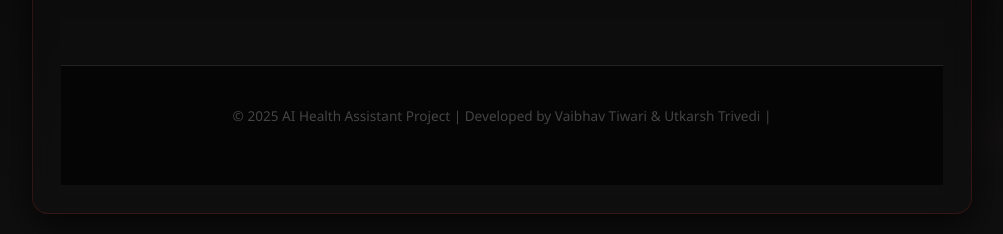
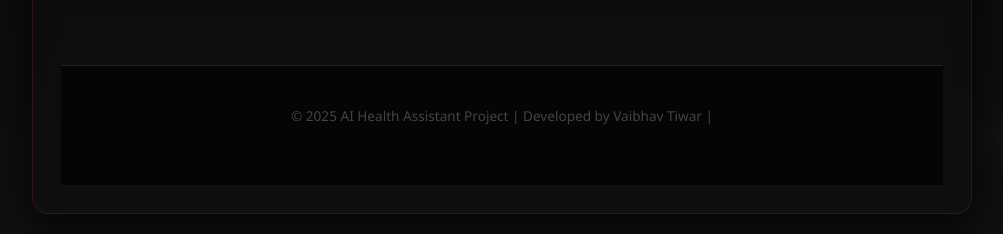
Before and after one commit to IamVT07/AI-Health-Advisor, a Flask app: page / in a window 1280 px wide. Shown: the part 737-971 px from the top of the page, without its empty margins (138-1141 px from the left). Run offline with Flask 3, Linux system fonts and the light colour scheme.

Commit message:
Update index.html

```diff
--- a/templates/index.html
+++ b/templates/index.html
@@ -72,7 +72,7 @@
        <div style="margin-top: 80px; padding: 40px 20px; background-color: #050505; text-align: center; border-top: 1px solid #222;">
 
     <p style="color: #444; font-size: 0.85rem; margin-bottom: 20px;">
-        &copy; 2025 AI Health Assistant Project | Developed by Vaibhav Tiwari & Utkarsh Trivedi |
+        &copy; 2025 AI Health Assistant Project | Developed by Vaibhav Tiwar |
     </p>
     </div>
 
```
